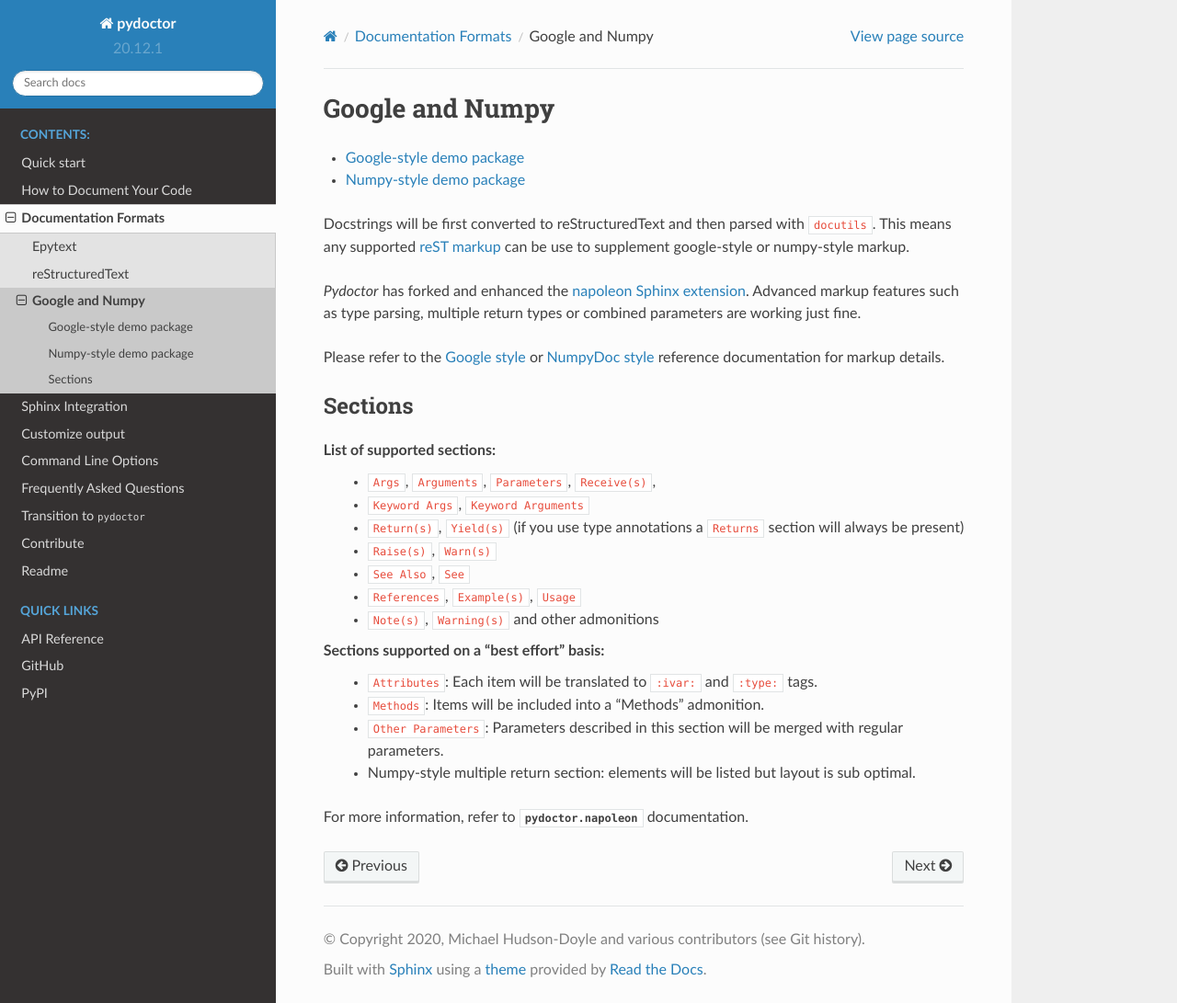
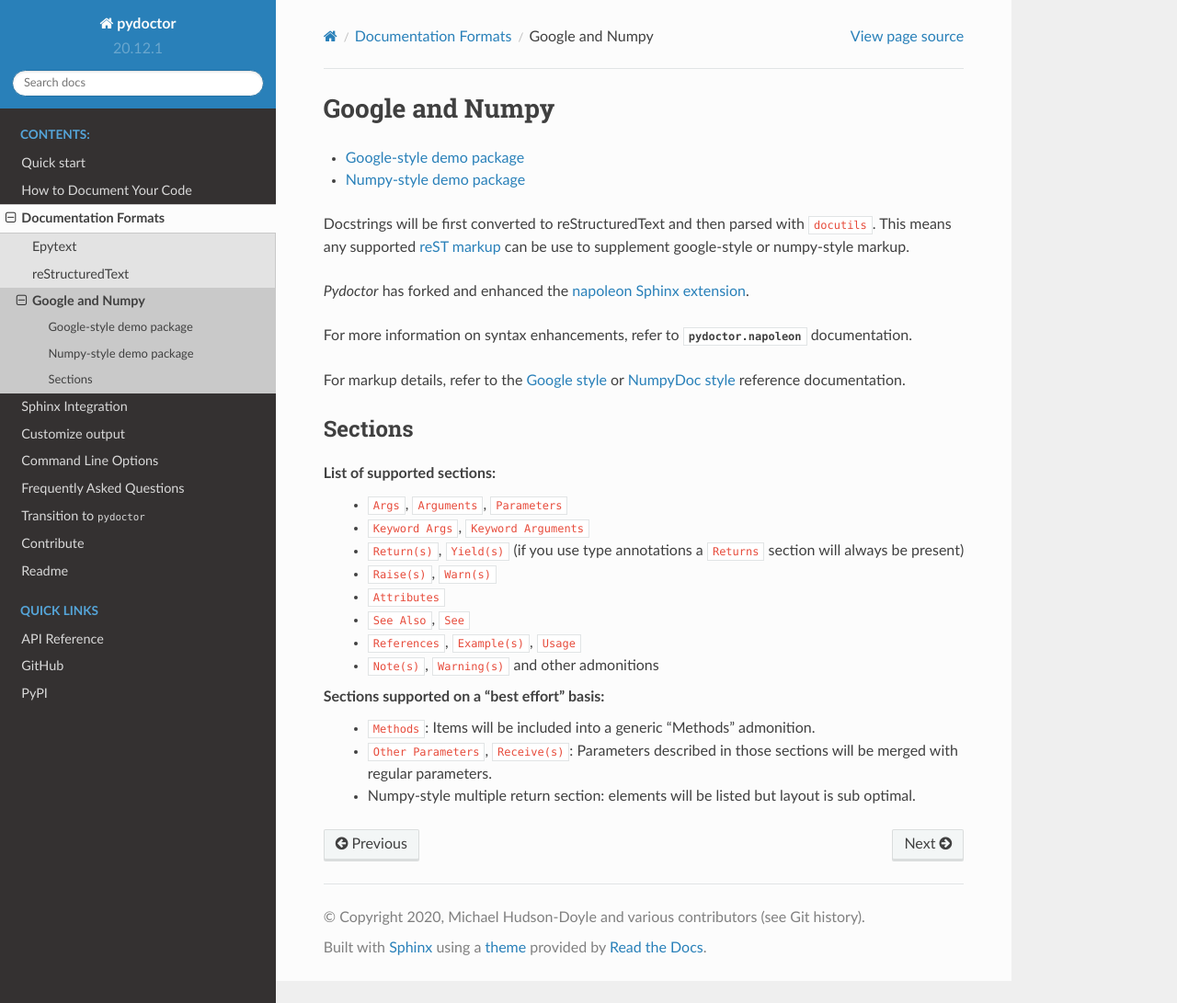
Before and after one commit to twisted/pydoctor, a Sphinx documentation site: the page built from docs/source/docformat/google-numpy.rst, in a window 1280 px wide and 1091 px high. Shown: the whole window at 92% size. Built offline with Sphinx 7.4.7 and the Read the Docs theme 2.0.0, drawn with Linux system fonts in a browser that asks for light colours.

Commit message:
cleanup and document

```diff
--- a/docs/source/docformat/google-numpy.rst
+++ b/docs/source/docformat/google-numpy.rst
@@ -13,33 +13,33 @@
 
 *Pydoctor* has forked and enhanced the `napoleon Sphinx extension
 <https://www.sphinx-doc.org/en/master/usage/extensions/napoleon.html>`_.
-Advanced markup features such as type parsing, multiple return types or
-combined parameters are working just fine.
 
-Please refer to the `Google style <https://google.github.io/styleguide/pyguide.html#38-comments-and-docstrings>`_
-or `NumpyDoc style <https://numpydoc.readthedocs.io/en/latest/format.html>`_ reference documentation for markup details.
+For more information on syntax enhancements,
+refer to :py:mod:`pydoctor.napoleon` documentation.
+
+For markup details, refer to the `Google style <https://google.github.io/styleguide/pyguide.html#38-comments-and-docstrings>`_
+or `NumpyDoc style <https://numpydoc.readthedocs.io/en/latest/format.html>`_ reference documentation.
 
 Sections
 --------
 
 List of supported sections:
-    - ``Args``, ``Arguments``, ``Parameters``, ``Receive(s)``,
+    - ``Args``, ``Arguments``, ``Parameters``
     - ``Keyword Args``, ``Keyword Arguments``
     - ``Return(s)``, ``Yield(s)``
       (if you use type annotations a ``Returns`` section will always be present)
     - ``Raise(s)``, ``Warn(s)``
+    - ``Attributes``
     - ``See Also``, ``See``
     - ``References``, ``Example(s)``, ``Usage``
     - ``Note(s)``,  ``Warning(s)`` and other admonitions
 
 Sections supported on a "best effort" basis:
-    - ``Attributes``: Each item will be translated to ``:ivar:`` and ``:type:`` tags.
-    - ``Methods``: Items will be included into a "Methods" admonition.
-    - ``Other Parameters``: Parameters described in this section will be merged with regular parameters.
+    - ``Methods``: Items will be included into a generic "Methods" admonition.
+    - ``Other Parameters``, ``Receive(s)``: Parameters described in those sections will be merged with regular parameters.
     - Numpy-style multiple return section: elements will be listed but layout is sub optimal.
 
 
-For more information, refer to :py:mod:`pydoctor.napoleon` documentation.
 
 .. ReST syntax violations might be reported with a slightly incorrect
    line number because of this pre-processing. (uncommented this when pydoctor/issues/237 is solved)
```
Also changed, not shown: 2 other files.
